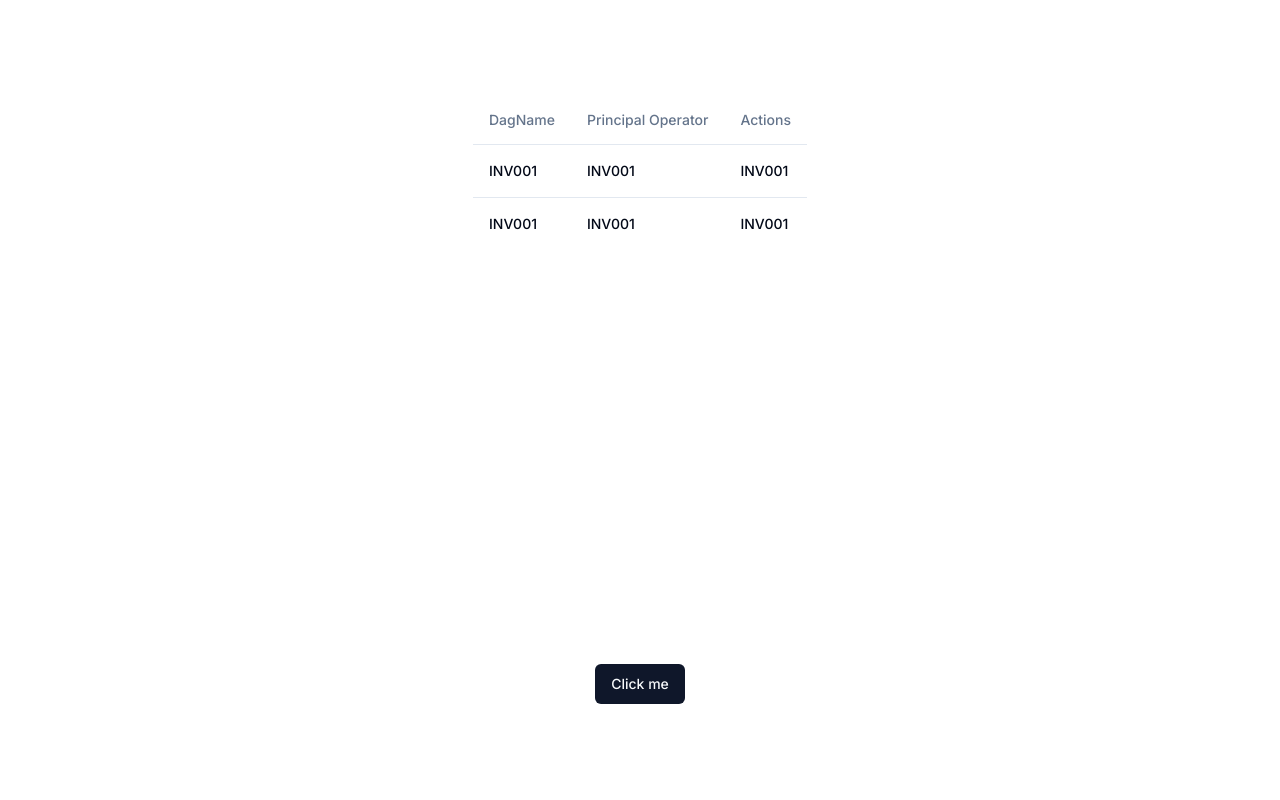
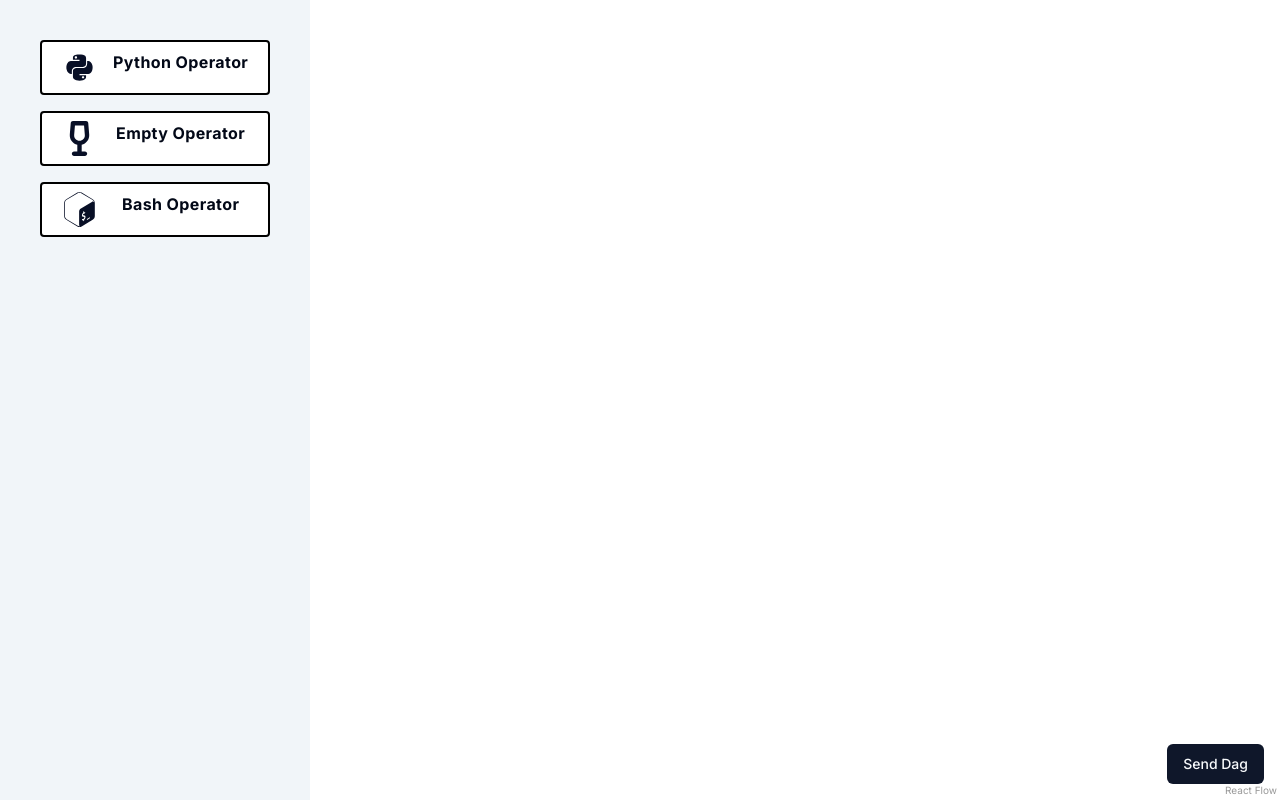
Before and after one commit to MurilloSSJ/web-server, a Next.js app: page / in a window 1280 px wide. Built offline with nearby package versions, Linux system fonts and the light colour scheme.

Commit message:
re-alocate index

```diff
--- a/src/pages/dags/create/index.tsx
+++ /dev/null
@@ -1,129 +0,0 @@
-import { useEffect, useState } from "react";
-import { useCallback } from "react";
-import {
-  addEdge,
-  useNodesState,
-  useEdgesState,
-  type OnConnect,
-  Node as TypeNode,
-  Edge,
-  Connection,
-  ReactFlowProvider,
-  ReactFlow
-} from "@xyflow/react";
-import { FormNewDag } from "@/components/forms/form_new_dag";
-import { DialogTrigger, DialogContent, Dialog } from "@radix-ui/react-dialog"
-import { Button } from "@/components/ui/button";
-import { DagsOperators } from "../../../components/flow/operators";
-import { PythonOperator } from "@/components/operators/python_operator";
-import { AnimatedSVGEdge } from "../../../components/flow/edge";
-import { EmptyOperator } from "@/components/operators/dummy_operator";
-import { SQLOperator } from "@/components/operators/sql_operator";
-import { getLayoutedElements } from "../../../utils/dagree";
-import { BashOperator } from "@/components/operators/bash_operator";
-import { z } from "zod";
-import { dagFormSchema } from "../../../schemas/dag_form";
-import { dagFactoryApi } from "@/clients/dag_factory_api";
-
-const CreateDagPage = () => {
-  const [edges, setEdges, onEdgesChange] = useEdgesState<Edge>([]);
-  const [actualIndex, setActualIndex] = useState(0);
-  const [nodes, setNodes, onNodesChange] = useNodesState<TypeNode>([]);
-  const [functions, setFunctions] = useState<Array<string>>([]);
-
-  const edgeTypes = {
-    animatedSvg: AnimatedSVGEdge,
-  };
-  const nodeTypes = {
-    pythonOperator: PythonOperator,
-    emptyOperator: EmptyOperator,
-    sqlOperator: SQLOperator,
-    bashOperator: BashOperator
-  };
-
-  const onConnect: OnConnect = useCallback((params: Connection) => {
-    setEdges(addEdge({ ...params, type: "animatedSvg" }, edges))
-  }, [setEdges, edges]);
-
-  const onEdgeClick = (event: React.MouseEvent, edge: Edge) => {
-    const newEdges = edges.filter((item) => item.id !== edge.id);
-    setEdges(newEdges);
-  }
-  const onNodeClick = (event: React.MouseEvent, node: TypeNode) => {
-    const newNodes = nodes.filter((item) => item.id !== node.id);
-    const newEdges = edges.filter((item) => item.source !== node.id && item.target !== node.id);
-    setNodes([...newNodes]);
-    setEdges([...newEdges]);
-  }
-
-  useEffect(() => {
-    if (nodes.length === 0 || nodes.length + edges.length === actualIndex) {
-      return;
-    }
-    setActualIndex(nodes.length + edges.length);
-    const { nodesLayout, edgesLayout } = getLayoutedElements(nodes, edges);
-    setNodes([...nodesLayout]);
-    setEdges([...edgesLayout]);
-  }, [nodes, edges, setNodes, setEdges]);
-
-  const onSubmitDag = (data: z.infer<typeof dagFormSchema>) => {
-    let task_nodes = []
-    for (let node of nodes) {
-      let nd = {
-        "task_id": node.id,
-        "task_group": node.data.task_group,
-        "dependencies": edges.filter((edge) => edge.target === node.id).map((edge) => edge.source),
-        "operator": node.type === "pythonOperator" ? "PythonOperator" : node.type === "sqlOperator" ? "SQLOperator" : node.type === "bashOperator" ? "BashOperator" : "DummyOperator",
-        "operator_args": node.data,
-        "function": node.data.function,
-        "script": node.data.script
-      }
-      task_nodes.push(nd)
-    }
-    const dag = {
-      dag_id: data.dag_name,
-      schedule_interval: data.scheduler_interval,
-      start_date: data.start_date,
-      tasks: task_nodes
-    }
-    const response = dagFactoryApi.create(dag)
-    console.log(response)
-
-  }
-
-  return (
-    <>
-      <Dialog>
-        <DialogTrigger asChild>
-          <Button className="fixed bottom-4 right-4 z-50">Send Dag</Button>
-        </DialogTrigger>
-        <DialogContent>
-          <div className="fixed top-1/2 left-1/2 transform -translate-x-1/2 -translate-y-1/2 bg-white z-50 border p-10 border-sm border-black">
-            <FormNewDag onSubmit={onSubmitDag} />
-          </div>
-        </DialogContent>
-      </Dialog>
-      <main className="flex flex-col h-screen w-screen z-5">
-        <DagsOperators nodes={nodes} setNodes={setNodes} functions={functions} setFunctions={setFunctions} edges={edges} setEdges={setEdges} />
-        <ReactFlowProvider>
-          <ReactFlow
-            style={{ height: '100%', zIndex: "1" }}
-            nodeTypes={nodeTypes}
-            minZoom={0.25}
-            maxZoom={1}
-            nodes={nodes}
-            onEdge
-            onConnect={onConnect}
-            edges={edges}
-            onEdgeClick={onEdgeClick}
-            edgeTypes={edgeTypes}
-            onNodeClick={onNodeClick}
-
-          />
-        </ReactFlowProvider>
-      </main>
-    </>
-  )
-}
-
-export default CreateDagPage
--- a/src/pages/index.tsx
+++ b/src/pages/index.tsx
@@ -1,36 +1,129 @@
-import Image from "next/image";
-import { Inter } from "next/font/google";
+import { useEffect, useState } from "react";
+import { useCallback } from "react";
+import {
+  addEdge,
+  useNodesState,
+  useEdgesState,
+  type OnConnect,
+  Node as TypeNode,
+  Edge,
+  Connection,
+  ReactFlowProvider,
+  ReactFlow
+} from "@xyflow/react";
+import { FormNewDag } from "@/components/forms/form_new_dag";
+import { DialogTrigger, DialogContent, Dialog } from "@radix-ui/react-dialog"
 import { Button } from "@/components/ui/button";
-import { Table, TableBody, TableHeader, TableCaption, TableHead, TableRow, TableCell } from "@/components/ui/table";
-const inter = Inter({ subsets: ["latin"] });
+import { DagsOperators } from "@/components/flow/operators";
+import { PythonOperator } from "@/components/operators/python_operator";
+import { AnimatedSVGEdge } from "@/components/flow/edge";
+import { EmptyOperator } from "@/components/operators/dummy_operator";
+import { SQLOperator } from "@/components/operators/sql_operator";
+import { getLayoutedElements } from "@/utils/dagree";
+import { BashOperator } from "@/components/operators/bash_operator";
+import { z } from "zod";
+import { dagFormSchema } from "@/schemas/dag_form";
+import { dagFactoryApi } from "@/clients/dag_factory_api";
 
-export default function Home() {
+const CreateDagPage = () => {
+  const [edges, setEdges, onEdgesChange] = useEdgesState<Edge>([]);
+  const [actualIndex, setActualIndex] = useState(0);
+  const [nodes, setNodes, onNodesChange] = useNodesState<TypeNode>([]);
+  const [functions, setFunctions] = useState<Array<string>>([]);
+
+  const edgeTypes = {
+    animatedSvg: AnimatedSVGEdge,
+  };
+  const nodeTypes = {
+    pythonOperator: PythonOperator,
+    emptyOperator: EmptyOperator,
+    sqlOperator: SQLOperator,
+    bashOperator: BashOperator
+  };
+
+  const onConnect: OnConnect = useCallback((params: Connection) => {
+    setEdges(addEdge({ ...params, type: "animatedSvg" }, edges))
+  }, [setEdges, edges]);
+
+  const onEdgeClick = (event: React.MouseEvent, edge: Edge) => {
+    const newEdges = edges.filter((item) => item.id !== edge.id);
+    setEdges(newEdges);
+  }
+  const onNodeClick = (event: React.MouseEvent, node: TypeNode) => {
+    const newNodes = nodes.filter((item) => item.id !== node.id);
+    const newEdges = edges.filter((item) => item.source !== node.id && item.target !== node.id);
+    setNodes([...newNodes]);
+    setEdges([...newEdges]);
+  }
+
+  useEffect(() => {
+    if (nodes.length === 0 || nodes.length + edges.length === actualIndex) {
+      return;
+    }
+    setActualIndex(nodes.length + edges.length);
+    const { nodesLayout, edgesLayout } = getLayoutedElements(nodes, edges);
+    setNodes([...nodesLayout]);
+    setEdges([...edgesLayout]);
+  }, [nodes, edges, setNodes, setEdges]);
+
+  const onSubmitDag = (data: z.infer<typeof dagFormSchema>) => {
+    let task_nodes = []
+    for (let node of nodes) {
+      let nd = {
+        "task_id": node.id,
+        "task_group": node.data.task_group,
+        "dependencies": edges.filter((edge) => edge.target === node.id).map((edge) => edge.source),
+        "operator": node.type === "pythonOperator" ? "PythonOperator" : node.type === "sqlOperator" ? "SQLOperator" : node.type === "bashOperator" ? "BashOperator" : "DummyOperator",
+        "operator_args": node.data,
+        "function": node.data.function,
+        "script": node.data.script
+      }
+      task_nodes.push(nd)
+    }
+    const dag = {
+      dag_id: data.dag_name,
+      schedule_interval: data.scheduler_interval,
+      start_date: data.start_date,
+      tasks: task_nodes
+    }
+    const response = dagFactoryApi.create(dag)
+    console.log(response)
+
+  }
+
   return (
-    <main
-      className={`flex min-h-screen flex-col items-center justify-between p-24 ${inter.className}`}
-    >
-      <Table>
-        <TableHeader>
-          <TableRow>
-            <TableHead>DagName</TableHead>
-            <TableHead>Principal Operator</TableHead>
-            <TableHead>Actions</TableHead>
-          </TableRow>
-        </TableHeader>
-        <TableBody>
-          <TableRow>
-            <TableCell className="font-medium">INV001</TableCell>
-            <TableCell className="font-medium">INV001</TableCell>
-            <TableCell className="font-medium">INV001</TableCell>
-          </TableRow>
-          <TableRow>
-            <TableCell className="font-medium">INV001</TableCell>
-            <TableCell className="font-medium">INV001</TableCell>
-            <TableCell className="font-medium">INV001</TableCell>
-          </TableRow>
-        </TableBody>
-      </Table>
-      <Button>Click me</Button>
-    </main>
-  );
+    <>
+      <Dialog>
+        <DialogTrigger asChild>
+          <Button className="fixed bottom-4 right-4 z-50">Send Dag</Button>
+        </DialogTrigger>
+        <DialogContent>
+          <div className="fixed top-1/2 left-1/2 transform -translate-x-1/2 -translate-y-1/2 bg-white z-50 border p-10 border-sm border-black">
+            <FormNewDag onSubmit={onSubmitDag} />
+          </div>
+        </DialogContent>
+      </Dialog>
+      <main className="flex flex-col h-screen w-screen z-5">
+        <DagsOperators nodes={nodes} setNodes={setNodes} functions={functions} setFunctions={setFunctions} edges={edges} setEdges={setEdges} />
+        <ReactFlowProvider>
+          <ReactFlow
+            style={{ height: '100%', zIndex: "1" }}
+            nodeTypes={nodeTypes}
+            minZoom={0.25}
+            maxZoom={1}
+            nodes={nodes}
+            onEdge
+            onConnect={onConnect}
+            edges={edges}
+            onEdgeClick={onEdgeClick}
+            edgeTypes={edgeTypes}
+            onNodeClick={onNodeClick}
+
+          />
+        </ReactFlowProvider>
+      </main>
+    </>
+  )
 }
+
+export default CreateDagPage
```
